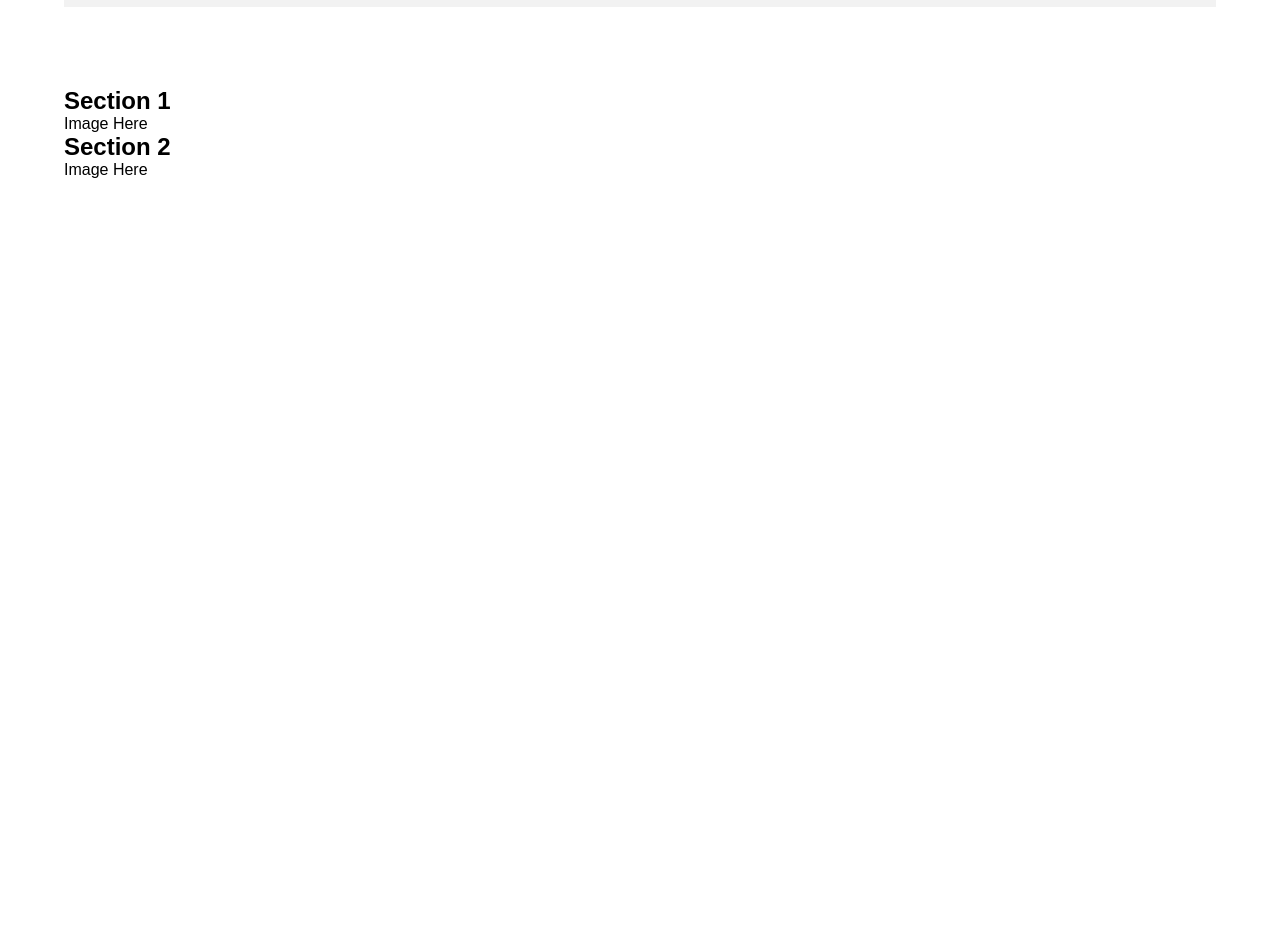
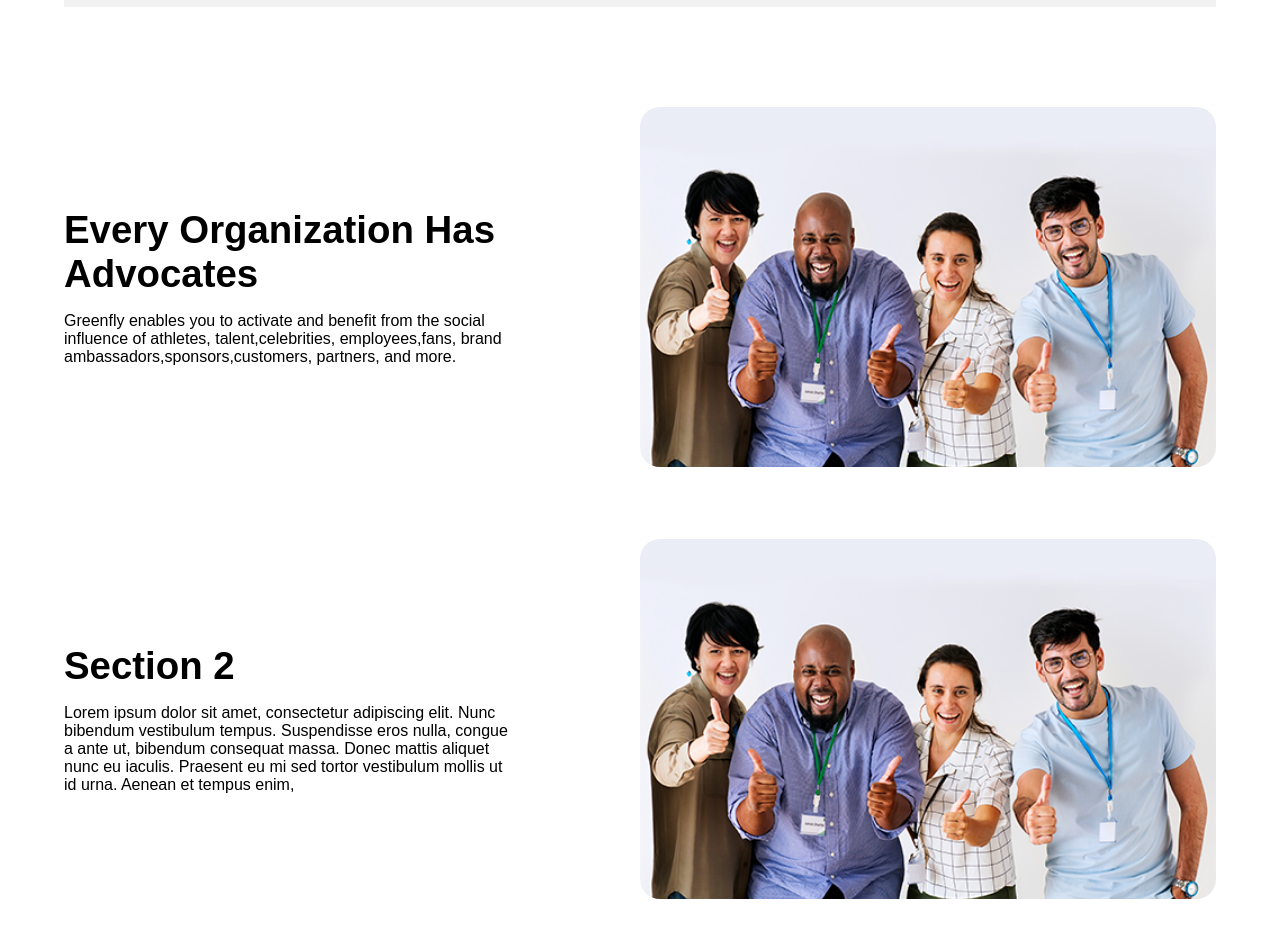
Before and after one commit to Mini-Sylar/Greenfly-Vue, a Vue app: page / in a window 1280 px wide. Shown: the part 920-1857 px from the top of the page. Before the commit the page ends 1179 px from the top, so only its background shows below. Built offline with nearby package versions, Linux system fonts and the light colour scheme.

Commit message:
add content

```diff
--- a/src/App.vue
+++ b/src/App.vue
@@ -16,8 +16,11 @@
         <div class="is-a-container">
            <app-sections v-bind:section_content='section_content.content_1'>
            </app-sections>
+           <div class="reverse">
             <app-sections v-bind:section_content='section_content.content_2'>
            </app-sections>
+           </div>
+
         </div>
 
       </section>
@@ -38,12 +41,14 @@ export default {
       body: "Body",
       section_content: {
         content_1: {
-          title: "Section 1",
-          body: "Body section that is here",
+          title: "Every Organization Has Advocates",
+          body: "Greenfly enables you to activate and benefit from the social influence of athletes, talent,celebrities, employees,fans, brand ambassadors,sponsors,customers, partners, and more.",
+          image: '@/assets/images/subject-2.png'
         },
         content_2: {
           title: "Section 2",
-          body: "Body section that is here",
+          body: "Lorem ipsum dolor sit amet, consectetur adipiscing elit. Nunc bibendum vestibulum tempus. Suspendisse eros nulla, congue a ante ut, bibendum consequat massa. Donec mattis aliquet nunc eu iaculis. Praesent eu mi sed tortor vestibulum mollis ut id urna. Aenean et tempus enim,",
+          image: '@/assets/images/subject-3.png'
         },
       },
     };
@@ -56,4 +61,6 @@ export default {
   },
 };
 </script>
-<style lang="" src="@/assets/css/Reset.css"></style>
+<style  src="@/assets/css/Reset.css">
+
+</style>
--- a/src/assets/css/ImagesLanding.css
+++ b/src/assets/css/ImagesLanding.css
@@ -7,6 +7,7 @@
   place-items: center;
   height: 100%;
   width: 100%;
+
 }
 
 .image-1 {
--- a/src/assets/css/Landing.css
+++ b/src/assets/css/Landing.css
@@ -5,13 +5,6 @@
 .left-side,
 .right-side {
   width: 100%;
-}
-
-.left-side {
-  /* background-color: red; */
-}
-.right-side {
-  /* background-color: blue; */
 }
 
 h1 {
--- a/src/assets/css/Reset.css
+++ b/src/assets/css/Reset.css
@@ -23,3 +23,8 @@ a {
   margin: 0 auto;
   margin-block: 5rem;
 }
+
+.reverse div div {
+  display: flex;
+  flex-direction: row-reverse;
+}
--- a/src/components/Sections.vue
+++ b/src/components/Sections.vue
@@ -1,11 +1,12 @@
 <template lang="">
   <div>
-    <div>
+    <div class="content-section">
         <div class="left-side">
            <h2>{{section_content.title}}</h2>
+           <p>{{section_content.body}}</p>
         </div>
         <div class="right-side">
-            Image Here
+            <img src="@/assets/images/subject-2.png"  alt="Image Here">
         </div>
     </div>
   </div>
@@ -34,4 +35,43 @@ export default {
     // },
 };
 </script>
-<style lang=""></style>
+<style scoped>
+.content-section {
+    display: flex;
+    flex-direction: row;
+    justify-content: space-between;
+    align-items: center;
+    width: 100%;
+    height: 50vh;
+    margin-block: 2rem;
+}
+
+.left-side,
+.right-side {
+    width: 100%;
+    height: 90%;
+    display: flex;
+    flex-direction: column;
+    gap: 1rem;
+    border-radius: 20px;
+    justify-content: center;
+    /* align-items: center; */
+}
+
+p {
+    width: 50ch;
+}
+
+h2 {
+    font-size: clamp(1.5rem, 3vw, 4rem);
+}
+
+img {
+    width: 100%;
+    height: 100%;
+    object-fit: cover;
+    /* padding: 1rem; */
+    border-radius: 20px;
+
+}
+</style>
```
